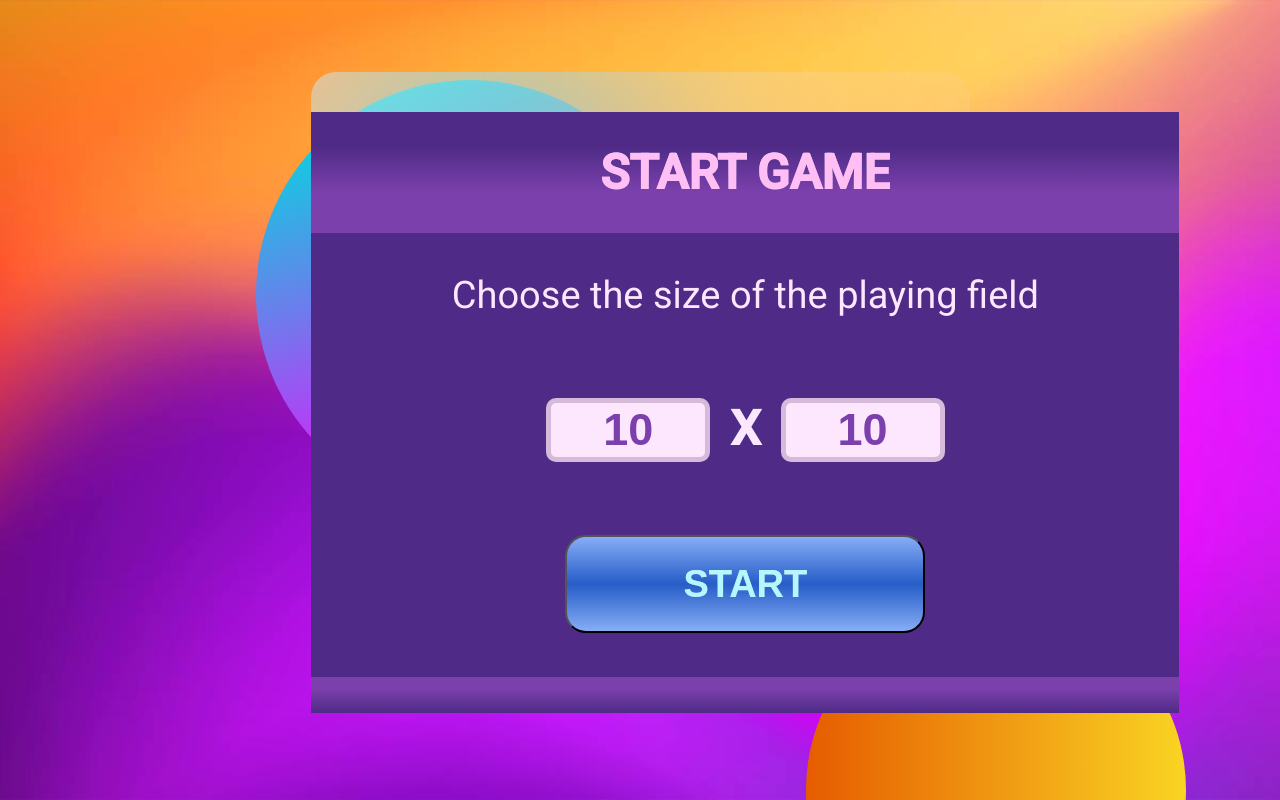
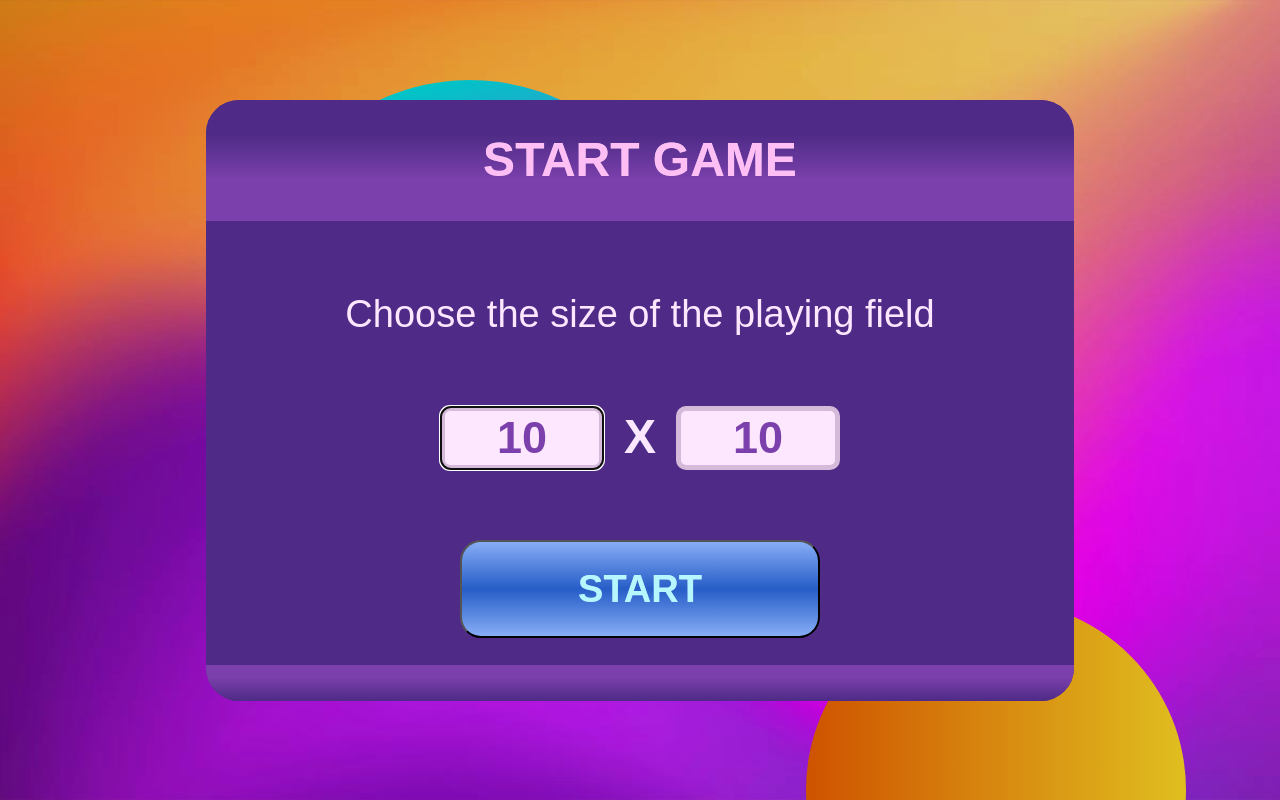
Before and after one commit to Anastasia1111111/Game-SC, an Angular app: page / in a window 1280 px wide. Shown: the top 800 px of the page. Built offline with nearby package versions, Linux system fonts and the light colour scheme.

Commit message:
Change css for popUp ang gameField

```diff
--- a/src/app/app.component.scss
+++ b/src/app/app.component.scss
@@ -23,35 +23,3 @@
   margin-left: 63vw;
   margin-top: 75vh;
 }
-
-app-gamefield {
-  display: flex;
-  flex-direction: column;
-  margin-left: auto;
-  margin-right: auto;
-  margin-top: 72px;
-  padding: 40px 40px;
-  width: fit-content;
-  border-radius: 25px;
-  border-image-source: radial-gradient(
-      0% 50% at 50% 50%,
-      #0f0f0f 0%,
-      rgba(21, 21, 21, 0) 100%
-    ),
-    radial-gradient(
-      198.89% 50% at 50% 50%,
-      #0a7abf 0%,
-      rgba(255, 255, 255, 0.7) 100%
-    ),
-    radial-gradient(
-      170.42% 50% at 50% 50%,
-      #ffffff 0%,
-      rgba(255, 255, 255, 0) 100%
-    );
-  background: linear-gradient(
-    111.49deg,
-    rgba(255, 255, 255, 0.4) -8.95%,
-    rgba(255, 255, 255, 0.01) 114%
-  );
-  backdrop-filter: blur(100px);
-}
--- a/src/app/game.service.ts
+++ b/src/app/game.service.ts
@@ -47,6 +47,7 @@ export class GameService {
         this.buttonState[i][j] = 0;
       }
     }
+    console.log(this.buttonState);
   }
 
   calculationPositions(positionX: number, positionY: number) {
@@ -63,6 +64,7 @@ export class GameService {
     this.checkLastCell();
     this.historyMoves.push([positionX, positionY]);
     this.calculationPositions(positionX, positionY);
+    console.log(positionX);
   }
 
   setDisabledState(positionX: number, positionY: number) {
--- a/src/app/gamefield/gamefield.component.html
+++ b/src/app/gamefield/gamefield.component.html
@@ -1,3 +1,5 @@
+@if (gameService.buttonState.length) {
+  <div>
     <div class="game-field-header">
       <span>
         {{ gameService.sizeForm.value.width }}x{{
@@ -6,13 +8,12 @@
       </span>
       <div>
         <button class="step-back" (click)="onStepBackClick()">STEP BACK</button>
-    <button class="restart" (click)="startDialog.showModal()">
+        <button class="restart" (click)="newGame()">
           <span>NEW GAME</span>
         </button>
       </div>
     </div>
 
-@if (gameService.buttonState.length) {
     <app-board
       [buttonState]="gameService.buttonState"
       [historyMoves]="gameService.historyMoves"
@@ -27,9 +28,9 @@
       [style.--rows]="gameService.sizeForm.value.height!"
     >
     </app-board>
+  </div>
 }
-
-<dialog class="start-dialog" #startDialog open>
+<dialog class="start-dialog" #startDialog>
   <div>
     <header>
       <span>START GAME</span>
@@ -37,12 +38,10 @@
     <div>
       <p class="choose">Choose the size of the playing field</p>
       <form [formGroup]="gameService.sizeForm">
-
-          <input type="text" formControlName="width"/>
+        <input type="text" maxlength="6" formControlName="width" />
         <span>X</span>
-          <input type="text" formControlName="height"/>
-
-        <button class="exit" type="submit" (click)="createArray()">
+        <input type="text" maxlength="6" formControlName="height" />
+        <button class="exit" type="submit" (click)="createButtonState()">
           <span>START</span>
         </button>
       </form>
--- a/src/app/gamefield/gamefield.component.scss
+++ b/src/app/gamefield/gamefield.component.scss
@@ -1,3 +1,35 @@
+:host > div {
+  display: flex;
+  flex-direction: column;
+  margin-left: auto;
+  margin-right: auto;
+  margin-top: 72px;
+  padding: 40px 40px;
+  width: fit-content;
+  border-radius: 25px;
+  border-image-source: radial-gradient(
+      0% 50% at 50% 50%,
+      #0f0f0f 0%,
+      rgba(21, 21, 21, 0) 100%
+    ),
+    radial-gradient(
+      198.89% 50% at 50% 50%,
+      #0a7abf 0%,
+      rgba(255, 255, 255, 0.7) 100%
+    ),
+    radial-gradient(
+      170.42% 50% at 50% 50%,
+      #ffffff 0%,
+      rgba(255, 255, 255, 0) 100%
+    );
+  background: linear-gradient(
+    111.49deg,
+    rgba(255, 255, 255, 0.4) -8.95%,
+    rgba(255, 255, 255, 0.01) 114%
+  );
+  backdrop-filter: blur(100px);
+}
+
 .game-field-header {
   display: flex;
   justify-content: space-between;
@@ -32,7 +64,6 @@ app-board {
   line-height: 24px;
   text-align: center;
   color: #b6f6ff;
-  font-family: Poppins;
   &:hover {
     cursor: pointer;
     background: linear-gradient(
@@ -45,10 +76,8 @@ app-board {
 }
 
 span {
-  line-height: 72px;
   font-weight: 700;
   font-size: 48px;
-  text-align: center;
   color: transparent;
   background-clip: text;
   background-image: linear-gradient(
@@ -75,7 +104,6 @@ span {
     line-height: 24px;
     margin: auto;
     color: #ffeed8;
-    font-family: Poppins;
   }
 
   &:hover {
@@ -117,7 +145,6 @@ header {
   height: 121px;
   > span {
     margin: auto;
-    padding-left: 68px;
     font-size: 48px;
     font-weight: 800;
     line-height: 72px;
@@ -307,35 +334,30 @@ input {
   background-color: #fce7ff;
   font-size: 45px;
   font-weight: 600;
-  border-radius:10px;
+  border-radius: 10px;
   border: 5px solid;
   border-color: #d6bada;
   width: 150px;
   text-align: center;
-  color:rgba(123, 64, 172, 1);
+  color: rgba(123, 64, 172, 1);
 }
-
 
 .choose {
   font-size: 38px;
-  font-weight: 400;
-  line-height: 56px;
   color: #fce7ff;
-  margin: 0px;
-  margin-bottom: 20px;
   text-align: center;
 }
 
-form{
+form {
   text-align: center;
   justify-content: center;
   margin-top: 70px;
-  input + span{
+  input + span {
     margin-left: 20px;
     margin-right: 20px;
     color: #fce7ff;
   }
-  button{
+  button {
     margin-top: 70px;
   }
 }
--- a/src/app/gamefield/gamefield.component.ts
+++ b/src/app/gamefield/gamefield.component.ts
@@ -22,6 +22,10 @@ export class GamefieldComponent {
   startDialog = viewChild<ElementRef>('startDialog');
   constructor(public gameService: GameService) {}
 
+  ngOnInit() {
+    this.startDialog()?.nativeElement.showModal();
+  }
+
   losePopUp() {
     this.loseDialog()?.nativeElement.showModal();
   }
@@ -42,19 +46,17 @@ export class GamefieldComponent {
     this.gameService.selectCell(data.positionX, data.positionY);
   }
 
-  createArray() {
+  createButtonState() {
     if (this.gameService.sizeForm.invalid) {
       this.gameService.sizeForm.markAllAsTouched();
       return;
     }
     this.startDialog()?.nativeElement.close();
-    if(!this.gameService.buttonState.length){
-      this.gameService.arrayFill();
-    }else{
-      this.gameService.buttonState.length = 0;
-      this.gameService.arrayFill();
-    }
+    this.gameService.arrayFill();
+  }
 
-    console.log(this.gameService.buttonState);
+  newGame() {
+    this.startDialog()?.nativeElement.showModal();
+    this.gameService.buttonState.length = 0;
   }
 }
--- a/src/styles.scss
+++ b/src/styles.scss
@@ -2,13 +2,11 @@ body {
   background-image: url("./assets/background-crop.jpg");
   background-size: cover;
   overflow: hidden;
+  margin: 0;
+  font-family: Arial, Helvetica, sans-serif;
 }
 
 html,
 body {
   height: 100%;
 }
-body {
-  margin: 0;
-  font-family: Roboto, "Helvetica Neue", sans-serif;
-}
```
Lines whose indentation alone changed are shown as unchanged.
